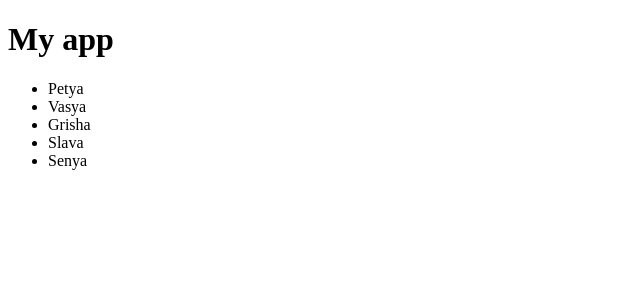
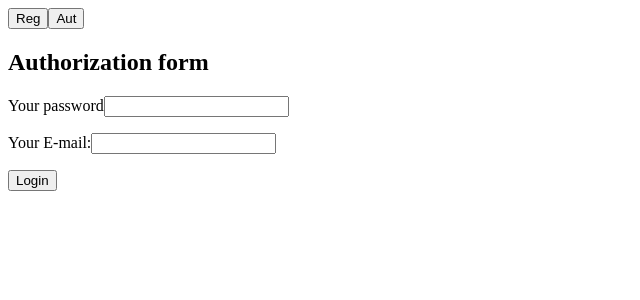
Before and after one commit to Sergiyan92/vue-project, a Vue app: page / in a window 1280 px wide. Shown: the top 300 px of the page, without its empty margins (0-640 px from the left). Built offline with nearby package versions, Linux system fonts and the light colour scheme.

Commit message:
Dynamic Components

```diff
--- a/src/App.vue
+++ b/src/App.vue
@@ -1,20 +1,27 @@
 <template>
   <div id="app">
-    <h1>{{ title }}</h1>
-    <List></List>
+    <button type="button" @click="component = 'Reg'">Reg</button>
+    <button type="button" @click="component = 'Aut'">Aut</button>
+    <KeepAlive><component :is="component"></component></KeepAlive>
   </div>
 </template>
 
 <script>
 import List from "./components/List.vue";
-
+import Aut from "./components/Aut.vue";
+import Reg from "./components/Reg.vue";
+import Heder from "./components/Heder.vue";
 export default {
   components: {
-    List
+    List,
+    Aut,
+    Reg,
+    Heder
   },
   data() {
     return {
-      title: "My app"
+      title: "My app",
+      component: "Aut"
     };
   }
 };
--- /dev/null
+++ b/src/components/Aut.vue
@@ -0,0 +1,20 @@
+<template>
+  <form method="post">
+    <h2>Authorization form</h2>
+    <p>
+      <label for="password">Your password</label>
+      <input id="password" type="text" value="" />
+    </p>
+    <p>
+      <label for="mail">Your E-mail:</label>
+      <input type="text" id="mail" value="" />
+    </p>
+    <button type="button" name="button">Login</button>
+  </form>
+</template>
+
+<script>
+export default {
+  data() {}
+};
+</script>
--- /dev/null
+++ b/src/components/Reg.vue
@@ -0,0 +1,24 @@
+<template>
+  <form method="post">
+    <h2>Registration form</h2>
+    <p>
+      <label for="name">Your name</label>
+      <input id="name" type="text" value="" />
+    </p>
+    <p>
+      <label for="password">Your password</label>
+      <input id="password" type="text" value="" />
+    </p>
+    <p>
+      <label for="mail">Your E-mail:</label>
+      <input type="text" id="mail" value="" />
+    </p>
+    <button type="button" name="button">Register</button>
+  </form>
+</template>
+
+<script>
+export default {
+  data() {}
+};
+</script>
```
Also changed, not shown: src/components/Heder.vue (added).
